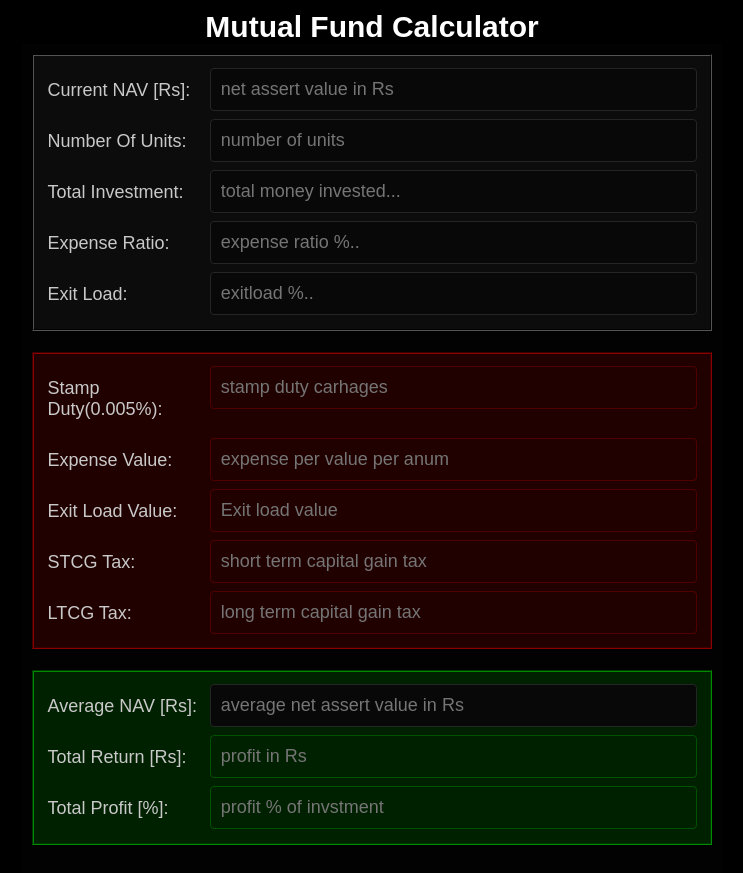
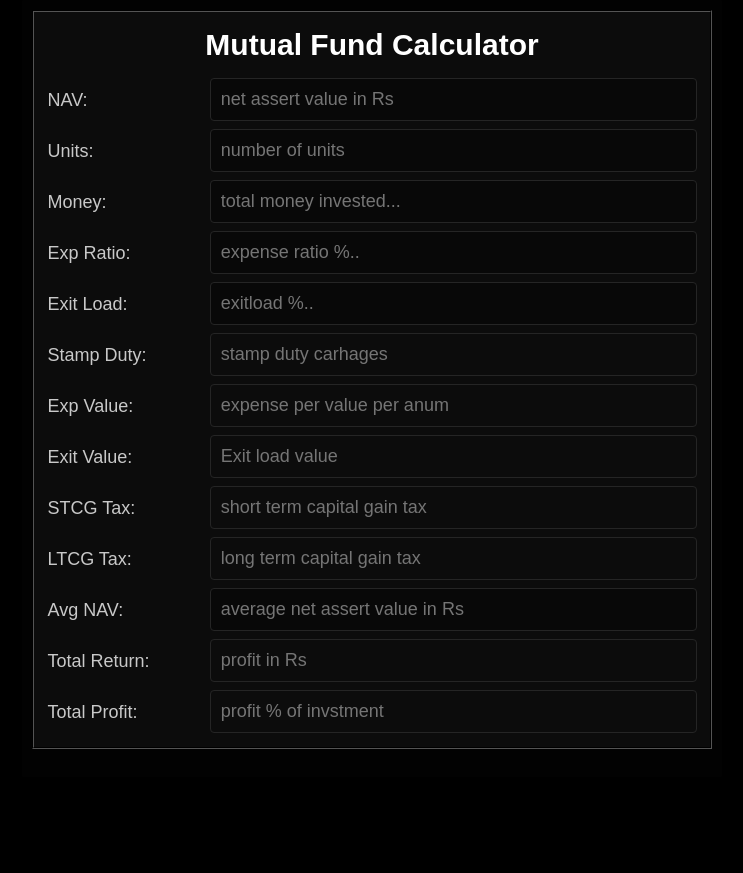
Before and after one commit to ntoolz/mfcalc, a plain HTML site: page index.html in a window 1280 px wide. Shown: the whole page, without its empty margins (268-1011 px from the left). After the commit the page ends 800 px from the top, so only its background shows below. Drawn offline with Linux system fonts and the light colour scheme.

Commit message:
Add files via upload

```diff
--- a/app.css
+++ b/app.css
@@ -12,12 +12,12 @@ body {
 }
 
 .apptitle{
-  font-size: 30px;
-  color: #FFF;
-  font-weight: bolder;
-  padding: 10px 0px 0px 0px;
-  background-color: #000;
-
+    font-size: 30px;
+    color: #FFF;
+    font-weight: bolder;
+    padding: 10px 0px 10px 0px;
+    background-color: transparent !important;
+    text-align: center;
 }
 
 input[type=number],
@@ -91,19 +91,18 @@ input[type=submit]:hover {
 }
 .red {
     color: #ff0000 !important;
-    background-color: #210000 !important;
-    border-color: #510000 !important;
+    background-color: transparent !important;
+
 }
 
 .green {
     color: #00ff00 !important;
-    background-color: #002100 !important;
-    border-color: #005100 !important;
+    background-color: transparent !important;
 }
 
 /*field set sections */
 .blacksection{
-  margin: 0px;background: #0c0c0c;border-color: #000000;
+  margin:0px;background: #0c0c0c;border-color: #000000;
 }
 
 .redsection{
--- a/index.html
+++ b/index.html
@@ -7,13 +7,15 @@
   </head>
 
   <body>
-      <div ><center class="apptitle">Mutual Fund Calculator</center> </div>
+
       <div class="container">
+
           <form>
-              <fieldset class="blacksection">
+            <fieldset class="blacksection">
+              <div class="apptitle">Mutual Fund Calculator</div>
               <div class="row">
                   <div class="col-label">
-                      <label>Current NAV [Rs]:</label>
+                      <label>NAV:</label>
                   </div>
                   <div class="col-field">
                       <input type="number" id="nav" placeholder="net assert value in Rs" onchange="calculate()">
@@ -22,7 +24,7 @@
 
               <div class="row">
                   <div class="col-label">
-                      <label>Number Of Units:</label>
+                      <label>Units:</label>
                   </div>
                   <div class="col-field">
                       <input type="number" id="fundunit" placeholder="number of units" onchange="calculate()">
@@ -31,7 +33,7 @@
 
               <div class="row">
                   <div class="col-label">
-                      <label>Total Investment:</label>
+                      <label>Money:</label>
                   </div>
                   <div class="col-field">
                       <input type="number" id="investmentValue" placeholder="total money invested..." onchange="calculateUnit()">
@@ -40,7 +42,7 @@
 
               <div class="row">
                   <div class="col-label">
-                      <label>Expense Ratio:</label>
+                      <label>Exp Ratio:</label>
                   </div>
                   <div class="col-field">
                       <input type="number" id="expratio" placeholder="expense ratio %.." onchange="calculateExpanse()">
@@ -55,14 +57,11 @@
                       <input type="number" id="exitload" placeholder="exitload %.." onchange="calculateExit()">
                   </div>
               </div>
-              </fieldset>
 
-        <br/>
-          <fieldset class="redsection">
 
               <div class="row">
                   <div class="col-label">
-                      <label>Stamp Duty(0.005%):</label>
+                      <label>Stamp Duty:</label>
                   </div>
                   <div class="col-field">
                       <input class="red" type="number" id="stampduty" placeholder="stamp duty carhages" readonly="">
@@ -71,7 +70,7 @@
 
               <div class="row">
                   <div class="col-label">
-                      <label>Expense Value:</label>
+                      <label>Exp Value:</label>
                   </div>
                   <div class="col-field">
                       <input class="ro red" type="number" id="expval" placeholder="expense per value per anum" readonly="">
@@ -80,7 +79,7 @@
 
               <div class="row">
                   <div class="col-label">
-                      <label>Exit Load Value:</label>
+                      <label>Exit Value:</label>
                   </div>
                   <div class="col-field">
                       <input class="ro red" type="number" id="exitval" placeholder="Exit load value" readonly="">
@@ -104,14 +103,12 @@
                       <input class="ro red" type="number" id="LTCG" placeholder="long term capital gain tax" readonly="">
                   </div>
               </div>
-          </fieldset>
-        <br/>
-          <fieldset class="greensection">
+
               <!--<legend class="greensection">Return</legend>-->
 
               <div class="row">
                   <div class="col-label">
-                      <label>Average NAV [Rs]:</label>
+                      <label>Avg NAV:</label>
                   </div>
                   <div class="col-field">
                       <input type="number" id="avgNav" placeholder="average net assert value in Rs" onchange="calculateProfit()">
@@ -120,7 +117,7 @@
 
               <div class="row">
                   <div class="col-label">
-                      <label>Total Return [Rs]:</label>
+                      <label>Total Return:</label>
                   </div>
                   <div class="col-field">
                       <input class="ro green" type="number" id="totReturn" placeholder="profit in Rs" onchange="calculateProfit()" readonly="">
@@ -129,24 +126,15 @@
 
               <div class="row">
                   <div class="col-label">
-                      <label>Total Profit  [%]:</label>
+                      <label>Total Profit:</label>
                   </div>
                   <div class="col-field">
                       <input class="ro green" type="number" id="totReturnPc" placeholder="profit % of invstment" onchange="calculateProfit()" readonly="">
                   </div>
               </div>
-
-
           </fieldset>
-
-
           </form>
       </div>
-
-      <script>
-
-
-      </script>
 
 
 
```
